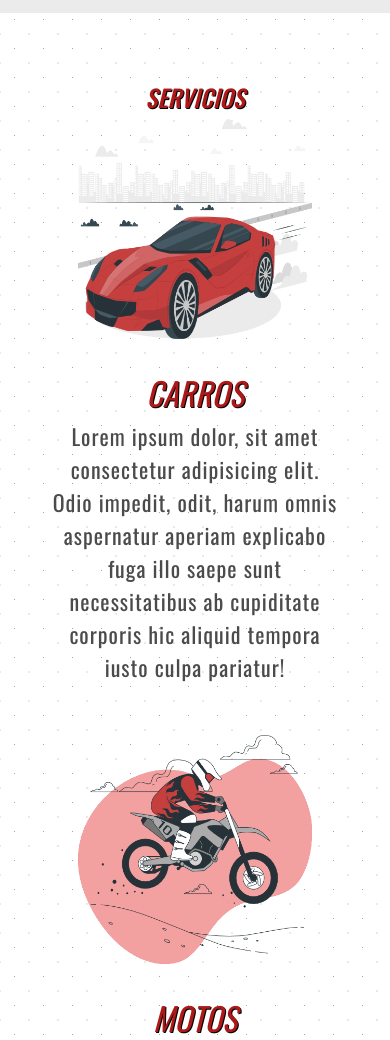
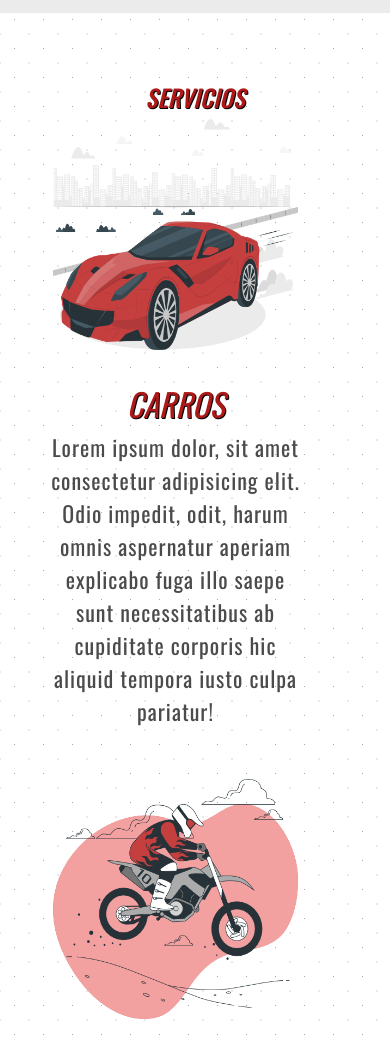
Before and after one commit to javiermata93/ProyectoFinal, a plain HTML site: page index.html in a window 390 px wide. Shown: the part 1271-2311 px from the top of the page. Drawn offline with nearby package versions, Linux system fonts and the light colour scheme.

Commit message:
arreglos with pagina

```diff
--- a/css/style.css
+++ b/css/style.css
@@ -114,7 +114,7 @@ nav{
 
 .section-servicios{
     display: grid;
-    grid-template-columns: 1fr 1fr;
+    grid-template-columns: 45% 45%;
     grid-template-rows: auto;
     grid-template-areas:
     "img-carro descripcion-carro"
@@ -122,6 +122,7 @@ nav{
     gap: 35px;
     padding-bottom: 70px;
     max-width: 100%;
+    align-items: center;
 }
 
 .t-servicios{
@@ -525,21 +526,21 @@ input, textarea{
 
     .section-servicios{
         display: grid;
-        grid-template-columns: 1fr;
+        grid-template-columns: 90%;
         grid-template-rows: auto;
         grid-template-areas:
         "img-carro"
         "descripcion-carro"
         "img-moto"
         "descripcion-moto";
-        gap: 35px;
+        align-items: center;
     }
 
     .section-servicios-img{
         display: flex;
         justify-self: center;
         align-self: center;
-        width: 60%;
+        width: 70%;
     }
 
     .section-servicios-texto{
--- a/index.html
+++ b/index.html
@@ -6,7 +6,6 @@
     <meta name="viewport" content="width=device-width, initial-scale=1.0">
     <title>MATALLER - Carros & Motos</title>
     <link href="https://cdn.jsdelivr.net/npm/bootstrap@5.1.3/dist/css/bootstrap.min.css" rel="stylesheet" integrity="sha384-1BmE4kWBq78iYhFldvKuhfTAU6auU8tT94WrHftjDbrCEXSU1oBoqyl2QvZ6jIW3" crossorigin="anonymous">
-    <script src="https://cdn.jsdelivr.net/npm/bootstrap@5.1.3/dist/js/bootstrap.bundle.min.js" integrity="sha384-ka7Sk0Gln4gmtz2MlQnikT1wXgYsOg+OMhuP+IlRH9sENBO0LRn5q+8nbTov4+1p" crossorigin="anonymous"></script>
     <link rel="stylesheet" href="https://unpkg.com/aos@next/dist/aos.css" />
     <link rel="stylesheet" href="https://cdnjs.cloudflare.com/ajax/libs/animate.css/4.1.1/animate.min.css" />
     <link rel="stylesheet" href="css/style.css">
@@ -14,13 +13,14 @@
 
 <body>
 
-    <!--<header class="header"> -->
     <nav class="navbar navbar-expand-lg navbar-light bg-light">
         <div class="container-fluid">
+
             <a  href="index.html"><img src="img/MATALLER_Logo.png" class="header-logo" alt="Mataller"></a>
             <button class="navbar-toggler" type="button" data-bs-toggle="collapse" data-bs-target="#navbarNav" aria-controls="navbarNav" aria-expanded="false" aria-label="Toggle navigation">
                 <span class="navbar-toggler-icon"></span>
             </button>
+
             <div class="collapse navbar-collapse" id="navbarNav">
                 <ul class="navbar-nav">
                     <li class="nav-item">
@@ -40,10 +40,6 @@
             </div>
         </div>
     </nav>
-
-
-
-
 
 
     <img class="img-index" src="img/img-index.jpg" alt="Mazda">
@@ -105,24 +101,10 @@
         </div>
     </footer>
 
-
-<!--
-    <section class="seccion_video">
-        <iframe width="70%" height="350px" src="https://www.youtube.com/embed/6_2_b36-reo" title="YouTube video player" frameborder="0" allow="accelerometer; autoplay; clipboard-write; encrypted-media; gyroscope; picture-in-picture" allowfullscreen></iframe>
-    </section>
-
-<section class="seccion_galeria">
-    <h2>Galeria</h2>
-    <img class="imagen_index" src="img/home1.jpeg" alt="home1">
-    <img class="imagen_index" src="img/home2.jpeg" alt="home2">
-</section>
--->
-
 <script src="https://unpkg.com/aos@next/dist/aos.js"></script>
 <script>AOS.init();</script>
-
+<script src="https://cdn.jsdelivr.net/npm/bootstrap@5.1.3/dist/js/bootstrap.bundle.min.js" integrity="sha384-ka7Sk0Gln4gmtz2MlQnikT1wXgYsOg+OMhuP+IlRH9sENBO0LRn5q+8nbTov4+1p" crossorigin="anonymous"></script>
 
 
 </body>
-
 </html>
```
Lines whose indentation alone changed are shown as unchanged.
